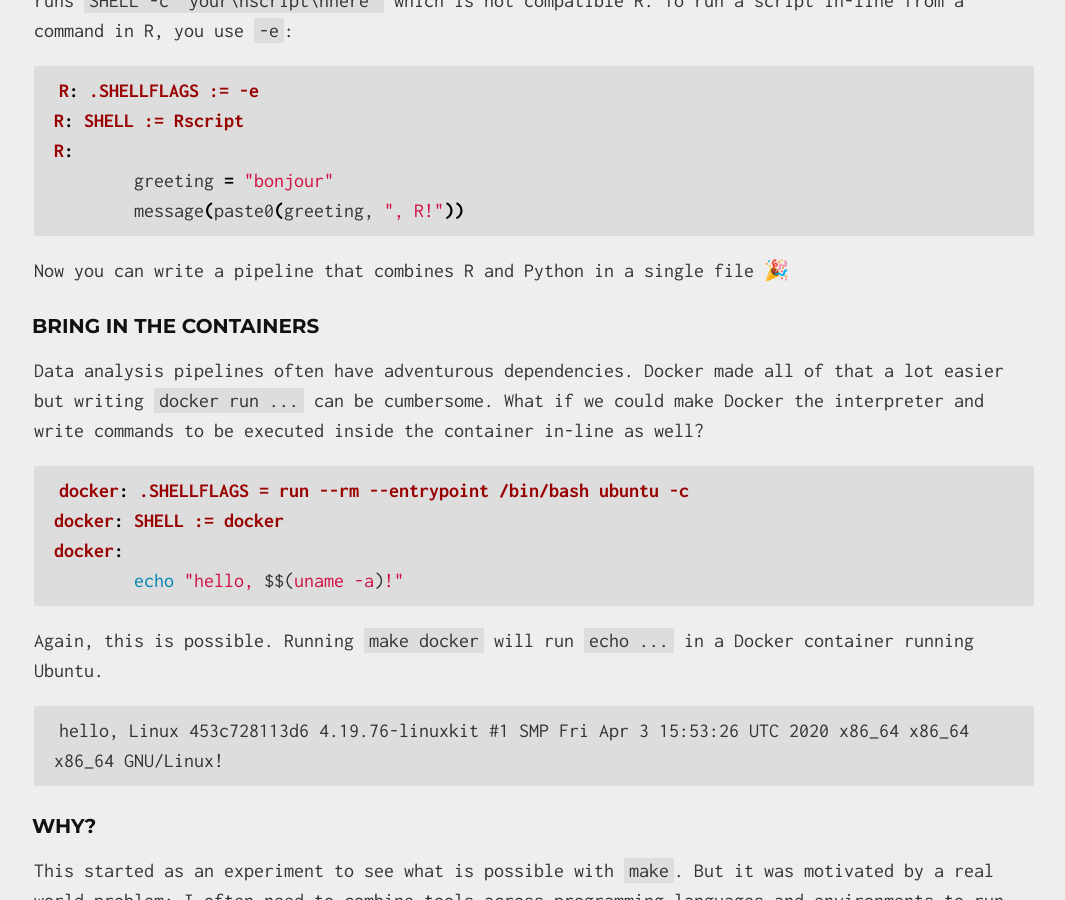
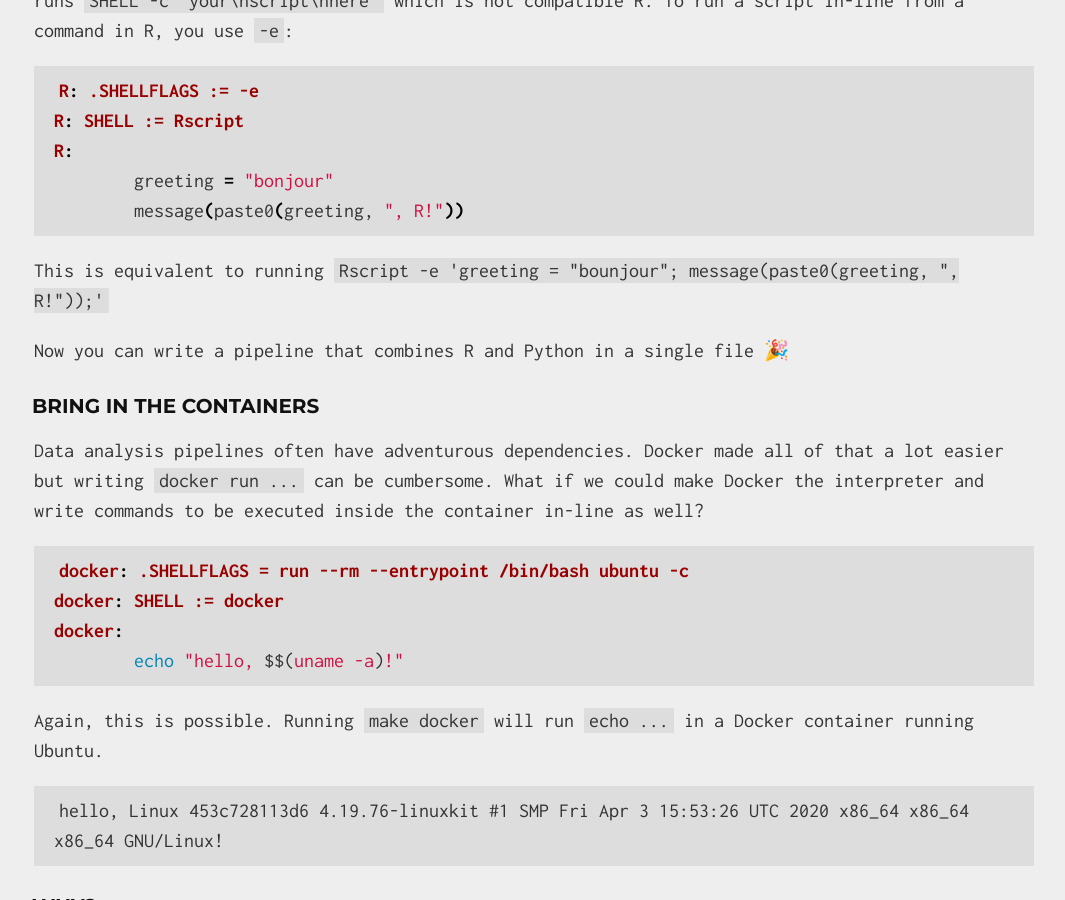
Before and after one commit to audy/audy.github.io, a Jekyll site: the page built from _posts/2020-05-14-Polyglot-Makefiles.md, in a window 1280 px wide and 900 px high, scrolled down 1094 px. Shown: the whole window, without its empty margins (106-1171 px from the left). Built offline with Jekyll 4.4.1, drawn with Linux system fonts in a browser that asks for light colours.

Commit message:
this is equivalent to...

````diff
--- a/_posts/2020-05-14-Polyglot-Makefiles.md
+++ b/_posts/2020-05-14-Polyglot-Makefiles.md
@@ -50,6 +50,8 @@ R:
 	greeting = "bonjour"
 	message(paste0(greeting, ", R!"))
 ```
+
+This is equivalent to running `Rscript -e 'greeting = "bounjour"; message(paste0(greeting, ", R!"));'`
 
 Now you can write a pipeline that combines R and Python in a single file 🎉
 
````
